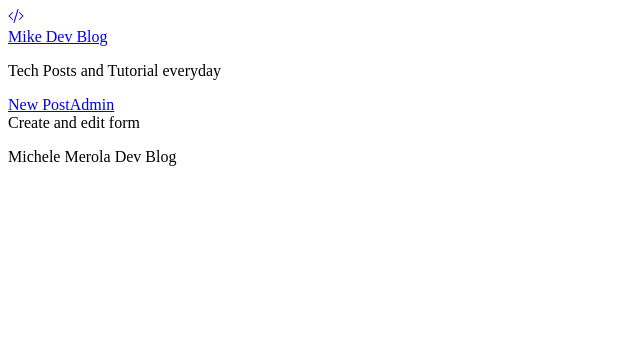
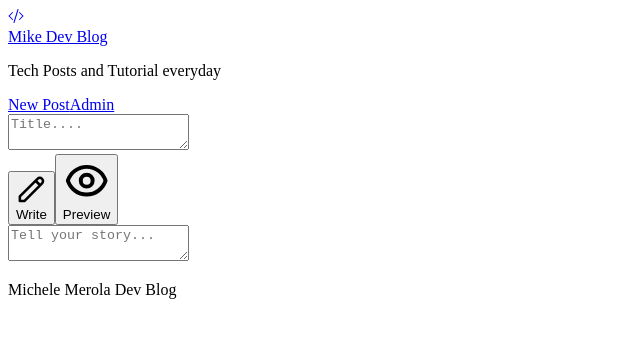
Before and after one commit to MicheleM3rola/MIkeDevBlog, a Next.js app: page /forms/createFormPost in a window 1280 px wide. Shown: the top 338 px of the page, without its empty margins (0-640 px from the left). Built offline with nearby package versions, Linux system fonts and the light colour scheme.

Commit message:
adding an editor to the create post page

```diff
--- /dev/null
+++ b/Components/CreateEditPost/CodeBlocks.js
@@ -0,0 +1,29 @@
+import React from "react";
+import { Prism as SyntaxHighlighter } from "react-syntax-highlighter";
+import { tomorrow } from "react-syntax-highlighter/dist/cjs/styles/prism";
+
+const CodeBlock = ({ node, inline, className, children, ...props }) => {
+  const match = /language-(\w+)/.exec(className || "");
+
+  return !inline && match ? (
+    <SyntaxHighlighter
+      language={match[1]}
+      style={tomorrow}
+      children={String(children).replace(/\n$/, "")}
+      PreTag="div"
+      customStyle={{
+        background: "transparent",
+        padding: 0,
+      }}
+      {...props}
+    />
+  ) : (
+    <code className={className} {...props}>
+      {children}
+    </code>
+  );
+
+  return <div></div>;
+};
+
+export default CodeBlock;
--- /dev/null
+++ b/Components/CreateEditPost/CustomLink.js
@@ -0,0 +1,20 @@
+import React from "react";
+import Link from "next/link";
+const CustomLink = ({ href, children }) => {
+  const isInternalLink = href && href.startsWith("/");
+
+  if (isInternalLink) {
+    return (
+      <Link href={href}>
+        <a>{children}</a>
+      </Link>
+    );
+  }
+  return (
+    <a href={href} target="_blank" rel="noopener noreferrer">
+      {children}
+    </a>
+  );
+};
+
+export default CustomLink;
--- a/Components/CreateEditPost/Editor.js
+++ b/Components/CreateEditPost/Editor.js
@@ -1 +1,113 @@
 import { useState } from "react";
+import {
+  PencilIcon,
+  EyeIcon,
+  CloudDownloadIcon,
+  TrashIcon,
+} from "@heroicons/react/outline";
+import ReactMarkdown from "react-markdown";
+import * as MDComponents from "./MDComponents";
+
+const tabs = [
+  {
+    text: "Write",
+    icon: PencilIcon,
+  },
+  {
+    text: "Preview",
+    icon: EyeIcon,
+  },
+];
+
+const Editor = ({
+  initialData = null,
+  showDeleteButton = false,
+  showPublishButton = false,
+  disabled = false,
+  debounceDelay = 500,
+  onChange = () => null,
+  onPublish = () => null,
+  onDelete = () => null,
+}) => {
+  const [title, setTitle] = useState(initialData?.title ?? "");
+  const [content, setContent] = useState(initialData?.content ?? "");
+  const [activeTab, setActiveTab] = useState(0);
+
+  console.log(title);
+  return (
+    <div className="w-full max-w-screen-lg mx-auto">
+      <textarea
+        value={title}
+        onChange={(e) => setTitle(e.target.value)}
+        maxLength={150}
+        placeholder="Title...."
+        disabled={disabled}
+        className="w-full text-3xl font-bold leading-snug bg-transparent outline-none appearance-none resize-none disabled:cursor-not-allowed "
+      />
+      <div className="mt-6 flex justify-center sm:justify-between items-center px-4 py-2 space-x-6 rounded bg-gray-100 border border-gray-300 text-gray-700 sticky top-0 ">
+        <div className="flex items-center space-x-4">
+          {tabs.map(({ text, icon: Icon }, i) => (
+            <button
+              key={text}
+              onClick={() => setActiveTab(i)}
+              disabled={disabled}
+              className={`flex items-center space-x-1 rounded-md focus:outline-none disabled:opacity-50 disabled:cursor-not-allowed transition-colors${
+                activeTab === i
+                  ? "text-blue-600 cursor-default select-none disabled:hover:text-blue-600"
+                  : "hover:text-blue-600 disabled:hover:text-current "
+              }`}
+            >
+              <Icon className="w-6 h-6 flex-shrink-0" />
+              <span className="hidden sm:inline-block">{text}</span>
+            </button>
+          ))}
+        </div>
+        {/** Publish & delete actions */}
+        <div className="flex items-center space-x-4">
+          {showPublishButton ? (
+            <button
+              onClick={() => onPublish(title, content)}
+              disabled={disabled}
+              className="flex items-center space-x-1 transition-colors rounded-md focus:outline-none hover:text-blue-600 disabled:opacity-50 disabled:cursor-not-allowed disabled:hover:text-current"
+            >
+              <CloudDownloadIcon className="w-6 h-6 flex-shrink-0" />
+              <span className="hidden sm:inline-block">Publish</span>
+            </button>
+          ) : null}
+          {showDeleteButton ? (
+            <button
+              onClick={onDelete}
+              disabled={disabled}
+              className="flex items-center space-x-1 transition-colors rounded-md focus:outline-none hover:text-blue-600 disabled:opacity-50 disabled:cursor-not-allowed disabled:hover:text-current"
+            >
+              <TrashIcon className="w-6 h-6 flex-shrink-0" />
+              <span className="hidden sm:inline-block">Publish</span>
+            </button>
+          ) : null}
+        </div>
+      </div>
+      {/** Post Content */}
+      <div className="px-4 py-12">
+        {activeTab === 0 ? (
+          <textarea
+            value={content}
+            onChange={(e) => setContent(e.target.value)}
+            placeholder="Tell your story..."
+            disabled={disabled}
+            className="w-full min-h-screen resize-none bg-transparent focus:outline-none text-xl leading-snug disabled:cursor-not-allowed"
+          />
+        ) : (
+          <article className="min-h-screen">
+            {content ? (
+              <ReactMarkdown children={content} components={MDComponents} />
+            ) : (
+              <p>Nothing to preview yet....</p>
+            )}
+          </article>
+        )}
+      </div>
+    </div>
+  );
+};
+
+export default Editor;
--- /dev/null
+++ b/Components/CreateEditPost/MDComponents.js
@@ -0,0 +1,9 @@
+import CustomLink from "./CustomLink";
+import CodeBlock from "./CodeBlocks";
+
+const MDComponents = {
+  a: CustomLink,
+  code: CodeBlock,
+};
+
+export default MDComponents;
--- a/Components/postCard/PostCard.js
+++ b/Components/postCard/PostCard.js
@@ -30,8 +30,10 @@ const PostCard = () => {
         </div>
       </div>
       <div className="flex flex-row items-center justify-between pt-4">
-        <div className="flex flex-row items-center justify-between w-full">
-          <button>Edit</button>
+        <div className="flex flex-row items-center justify-start space-x-2 w-full">
+          <Link href="/forms/createFormPost">
+            <a>Edit</a>
+          </Link>
           <button>Delete</button>
         </div>
       </div>
--- a/package.json
+++ b/package.json
@@ -8,6 +8,7 @@
     "start": "next start"
   },
   "dependencies": {
+    "@heroicons/react": "^1.0.4",
     "@prisma/client": "^2.30.3",
     "@tailwindcss/typography": "^0.4.1",
     "next": "latest",
--- a/pages/forms/createFormPost.js
+++ b/pages/forms/createFormPost.js
@@ -1,10 +1,13 @@
 import React from "react";
+import Editor from "../../Components/CreateEditPost/Editor";
 
 const CreateFormPost = () => {
   return (
     <div className="container grid grid-cols-12 px-2 mx-auto 2xl:grid-cols-10 2xl:px-5 h-screen">
       <div className="col-span-12 xl:col-span-10 xl:col-start-2 2xl:col-start-3 2xl:col-span-6">
-        <div className="w-full px-4 pt-5">Create and edit form</div>
+        <div className="w-full px-4 pt-5">
+          <Editor />
+        </div>
       </div>
     </div>
   );
```
Also changed, not shown: Components/CreateEditPost/CreateEditPost.js (deleted, +0 -13 lines), pages/Post/[id].js (added), 2 other files (tests, documents, lock files or other folders).
